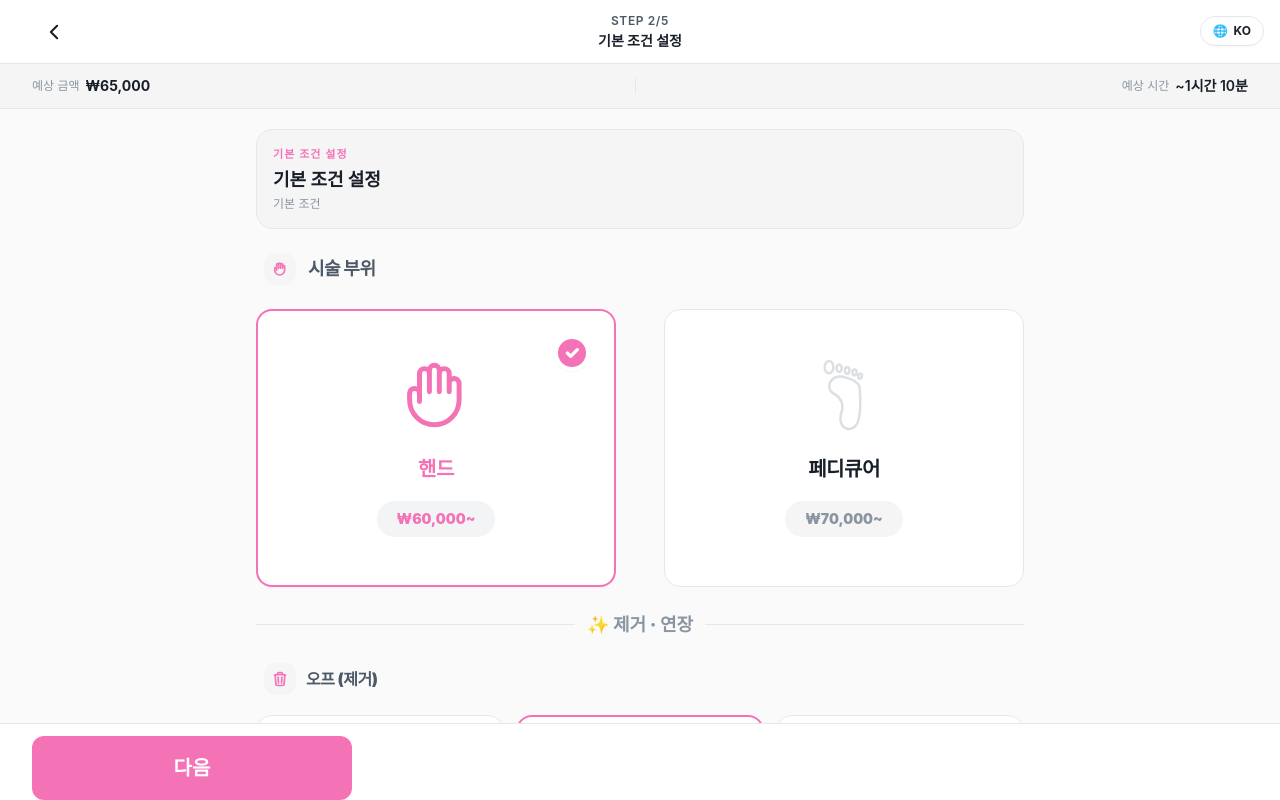
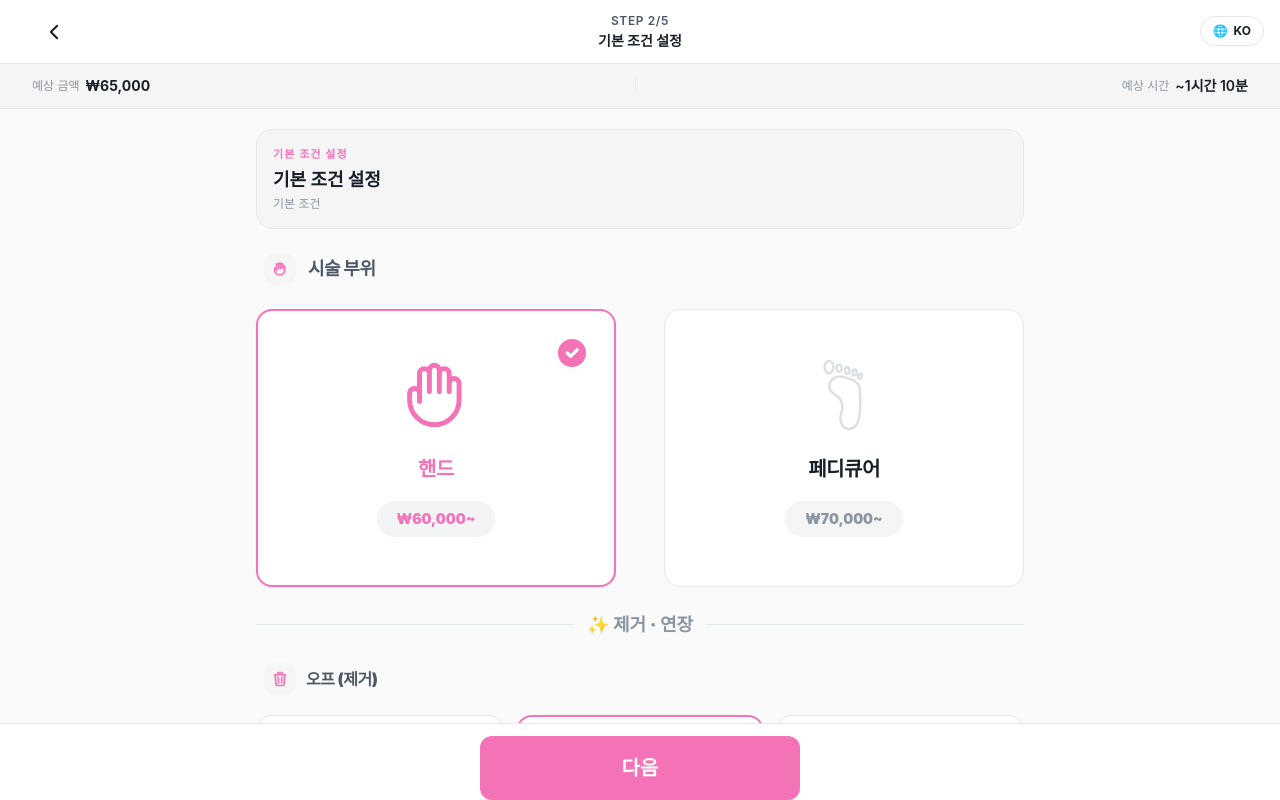
Before and after one commit to team-leanup/bdx-demo, a Next.js app: page /consultation/step1 in a window 1280 px wide. Built offline with nearby package versions, Linux system fonts and the light colour scheme; a web font is replaced by a local one.

Commit message:
fix: 상담 화면 하단 CTA 정렬을 중앙으로 맞춤
Ultraworked with [Sisyphus](https://github.com/code-yeongyu/oh-my-opencode)

Co-authored-by: Sisyphus <clio-agent@sisyphuslabs.ai>

```diff
--- a/src/app/consultation/page.tsx
+++ b/src/app/consultation/page.tsx
@@ -352,7 +352,7 @@ export default function ConsultationStartPage() {
 
       {/* Footer */}
       <footer className="fixed bottom-0 left-0 right-0 bg-surface/95 backdrop-blur-sm border-t border-border px-4 py-4 safe-bottom md:static md:flex-shrink-0 md:px-8">
-        <div className="md:max-w-4xl md:mx-auto">
+        <div className="w-full md:max-w-4xl md:mx-auto">
         <Button
           variant="primary"
           size="lg"
--- a/src/components/consultation/ConsultationFooter.tsx
+++ b/src/components/consultation/ConsultationFooter.tsx
@@ -30,18 +30,20 @@ export function ConsultationFooter({
   const consultation = useConsultationStore((s) => s.consultation);
   const breakdown = calculatePrice(consultation);
   const label = nextLabel ?? t('common.next');
+  const shouldShowEstimated = showEstimated !== false;
 
   return (
     <footer
       className={cn(
         'fixed bottom-0 left-0 right-0 z-30 bg-surface border-t border-border',
         'md:static md:flex-shrink-0',
-        'flex items-center justify-between px-4 md:px-8 py-3 gap-4',
+        'flex items-center px-4 md:px-8 py-3 gap-4',
+        shouldShowEstimated ? 'justify-between' : 'justify-center',
         'safe-bottom',
         className,
       )}
     >
-      {showEstimated !== false && (
+      {shouldShowEstimated && (
         <div className="flex flex-col gap-0.5">
           <span className="text-xs text-text-muted">
             {t('consultation.estimatedAmount')}
@@ -58,7 +60,9 @@ export function ConsultationFooter({
         onClick={onNext}
         disabled={disabled}
         loading={loading}
-        className="flex-1 max-w-48 md:max-w-xs"
+        className={cn(
+          shouldShowEstimated ? 'flex-1 max-w-48 md:max-w-xs' : 'w-full max-w-48 md:max-w-xs',
+        )}
       >
         {label}
       </Button>
```
